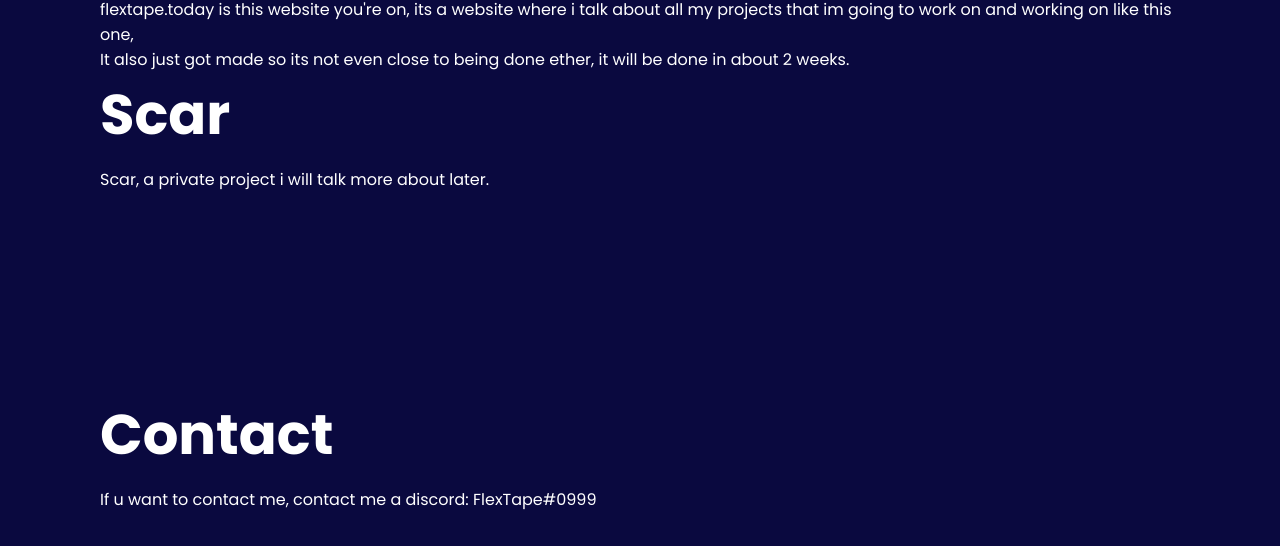
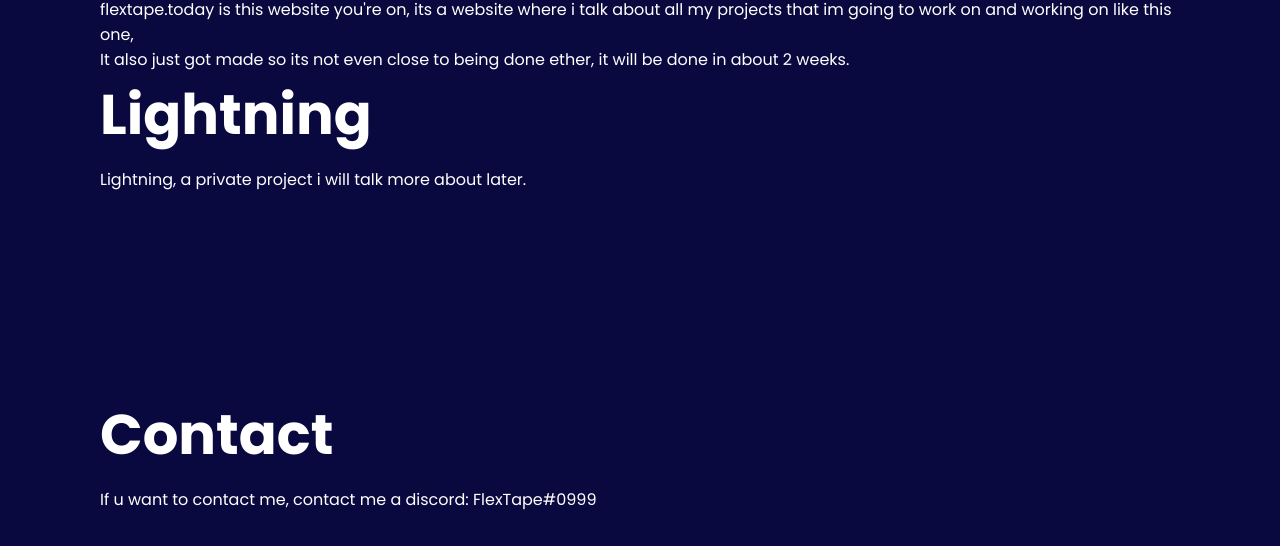
Before and after one commit to FlexTapeDidntFixMyMarriage/flextape.today, a plain HTML site: page index.html in a window 1280 px wide. Shown: the part 1338-1884 px from the top of the page. Drawn offline with Linux system fonts and the light colour scheme.

Commit message:
Update index.html

```diff
--- a/index.html
+++ b/index.html
@@ -41,9 +41,9 @@
                 flextape.today is this website you're on, its a website where i talk about all my projects that im going to work on and working on like this one,<br> It also just got made so its not even close to being done ether, it will be done in about 2 weeks.
             </p>
 
-            <h2>Scar</h2>
+            <h2>Lightning</h2>
             <p>
-                Scar, a private project i will talk more about later.
+                Lightning, a private project i will talk more about later.
             </p>
         </div>
 
```
